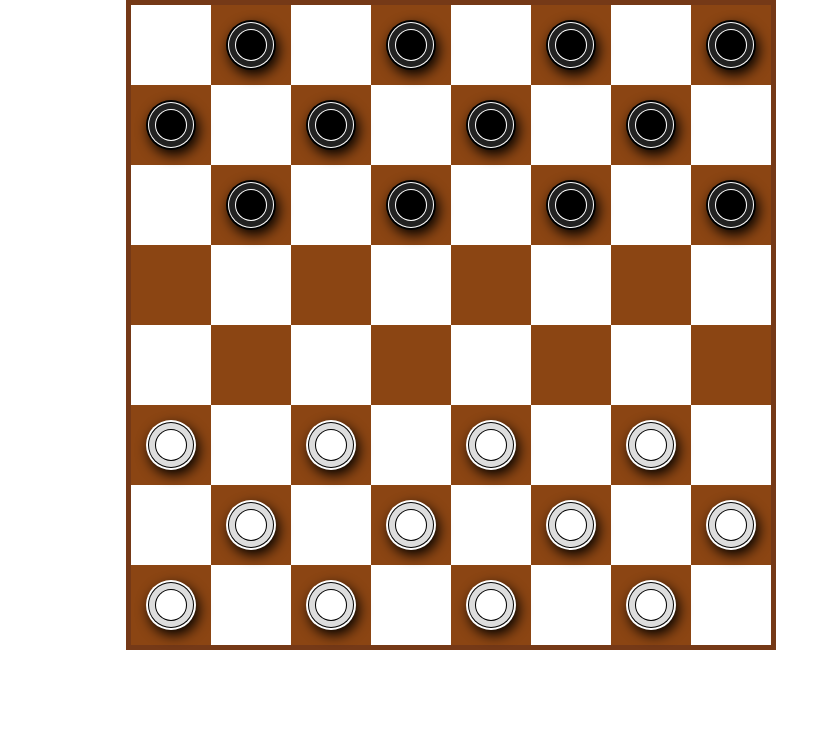
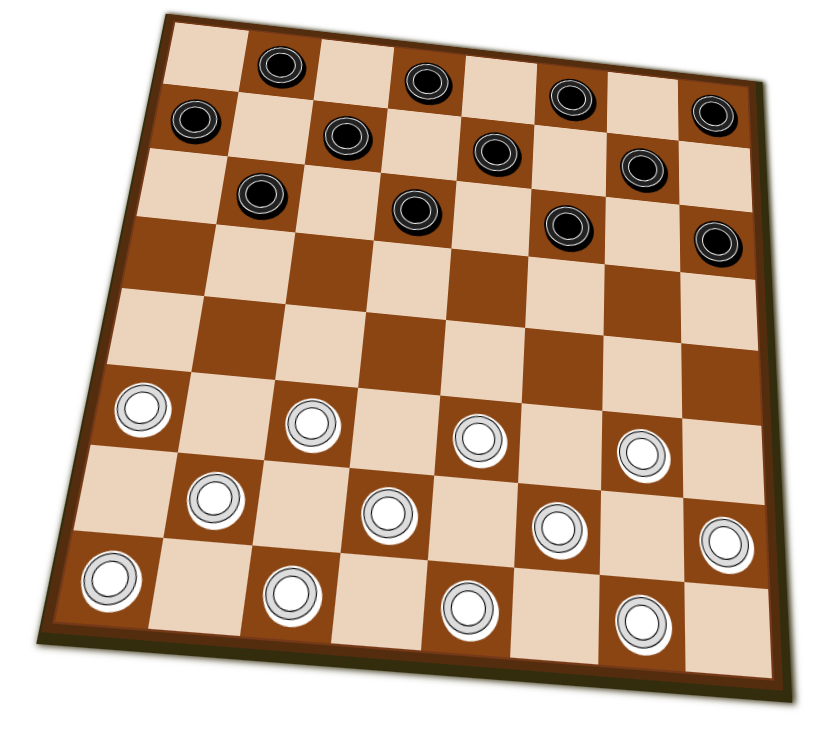
Before and after one commit to Voronkin11/checkers, a plain HTML site: page index.html in a window 1280 px wide. Shown: the whole page, without its empty margins (194-1026 px from the left). Drawn offline with Linux system fonts and the light colour scheme.

Commit message:
add transform: rotate

```diff
--- a/css/style.css
+++ b/css/style.css
@@ -1,15 +1,32 @@
 .visually-hidden {
 	display: none;
+}
+
+.wrapper{
+	width: 740px;
+	height: 740px;
+	position: absolute;
+	left: 50%;
+	margin-left: -370px;
+	perspective: 1000px;
 }
 
 .board {
 	width: 640px;
 	height: 640px;
-	border: 5px solid #753917;
-	background-color: #ffffff;
+	background-color: #ecd3bc;
 	position: absolute;
 	left: 50%;
 	margin-left: -320px;
+	box-shadow:
+		0 0 0 2px #753917,
+		0 0 0 10px #542d0e,
+		3px 5px 0 15px #332d0e,
+		5px 5px 6px 16px #332d0e;
+	transform:
+		rotateX(20deg)
+		rotateY(5deg)
+		rotateZ(4deg);
 }
 
 .brown {
@@ -100,7 +117,7 @@
 		0 0 0 7px #222222,
 		0 0 0 8px #ffffff,
 		0 0 0 10px #000000,
-		3px 5px 13px 10px #000000;
+		2px 4px 0px 11px #000000;
 }
 
 .string-3::after,
@@ -122,5 +139,5 @@
 		0 0 0 7px #dddddd,
 		0 0 0 8px #000000,
 		0 0 0 10px #ffffff,
-		3px 5px 13px 10px #000000;
+		2px 3px 0px 11px #ffffff;
 }
```
